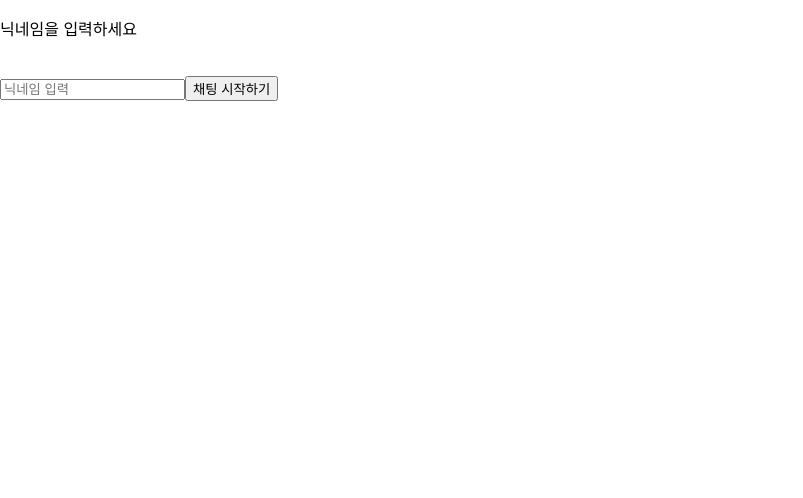
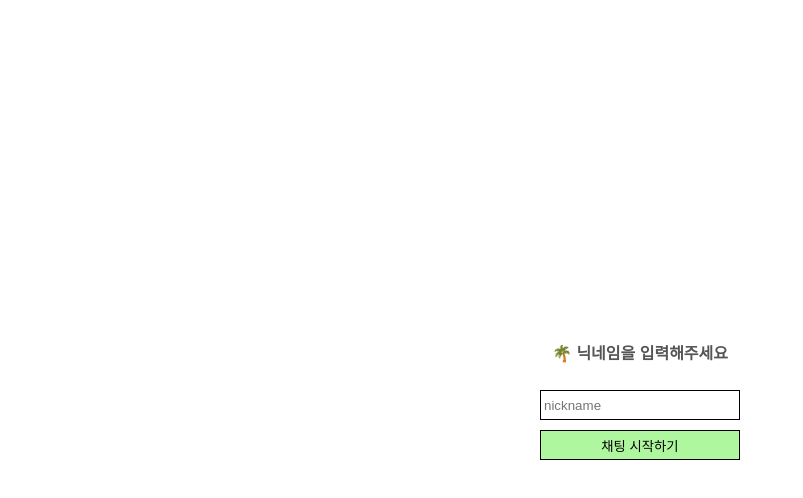
Before and after one commit to butter-cloud/socket-workshop, a React (Create React App) app in the folder client/: page / in a window 1280 px wide. Shown: the top 498 px of the page, without its empty margins (0-803 px from the left). Built offline with nearby package versions, Linux system fonts and the light colour scheme.

Commit message:
apply scss module

```diff
--- a/client/package.json
+++ b/client/package.json
@@ -12,6 +12,7 @@
     "react-router": "^7.5.1",
     "react-router-dom": "^7.5.1",
     "react-scripts": "5.0.1",
+    "sass": "^1.87.0",
     "web-vitals": "^2.1.4"
   },
   "scripts": {
--- a/client/src/pages/Home.jsx
+++ b/client/src/pages/Home.jsx
@@ -1,4 +1,5 @@
 import {useState} from "react";
+import styles from "./Home.module.scss";
 
 export const Home = () => {
     const [nickname, setNickname] = useState("");
@@ -8,21 +9,26 @@ export const Home = () => {
     };
 
     const openChat = () => {
-        localStorage.setItem("nickname", nickname);
+        localStorage.setItem("nickname", nickname.trim());
         setNickname("");
         window.open("/chat", "chatWindow", "left=100, top=10, width=400, height=700")
     }
 
     return(
         <>
-            <p>닉네임을 입력하세요</p><br/>
-            <input
-                type="text"
-                value={nickname}
-                onChange={handleInputChange}
-                placeholder="닉네임 입력"
-            />
-            <button onClick={openChat}>채팅 시작하기</button>
+            <div className={styles.container}>
+                <p className={styles.title}>🌴 닉네임을 입력해주세요</p>
+                <input
+                    type="text"
+                    value={nickname}
+                    onChange={handleInputChange}
+                    className={styles.input}
+                    placeholder="nickname"
+                />
+                <button className={styles.button} onClick={openChat}>
+                    채팅 시작하기
+                </button>
+            </div>
         </>
     )
 }
--- /dev/null
+++ b/client/src/pages/Home.module.scss
@@ -0,0 +1,39 @@
+.container {
+  display: flex;
+  flex-direction: column;
+  align-items: center;
+  justify-content: center;
+  height: 100vh;
+  background: #ffffff;
+  font-family: "Helvetica Neue", sans-serif;
+  color: #333;
+  gap: 10px;
+}
+
+.title {
+  font-size: 1rem;
+  font-weight: bold;
+  color: #555;
+  margin: 0 0 1rem 0;
+}
+
+.input {
+  width: 200px;
+  height: 30px;
+  border: 1px solid #000;
+  padding: 3px;
+  box-sizing: border-box;
+}
+
+.button {
+  width: 200px;
+  height: 30px;
+  background-color: rgba(74, 237, 35, 0.44);
+  cursor: pointer;
+  border: 1px solid #000;
+
+  &:hover {
+    background-color: #fff;
+    border: 1px solid #000;
+  }
+}
--- a/client/src/pages/Chat.jsx
+++ b/client/src/pages/chat/Chat.jsx
@@ -6,6 +6,7 @@ const Chat = () => {
 
     const socketRef = useRef(null);
     const [nickname, setNickname] = useState(defaultName);
+    const [message, setMessage] = useState("")
     const [messages, setMessages] = useState([]);
 
     const emojis = ["🍎", "🍋‍🟩", "🍒", "🍑", "🍈", "🍍", "🍋", "🍅", "🥑", "🌽", "🥕", "🌴"]
@@ -18,16 +19,16 @@ const Chat = () => {
         }
 
         if (!socketRef.current) {
-            const socket = new WebSocket(`ws://localhost:8080/ws/chat?roomId=${roomId}`);
+            const socket = new WebSocket(`ws://192.168.0.3:8080/ws/chat?roomId=${roomId}`);
             socketRef.current = socket;
 
             socket.onopen = () => {
                 const sender = savedNickname.length > 0 ? savedNickname : defaultName
-                const message = {
+                const data = {
                     sender: sender,          // setNickname 세팅 전이므로
                     content: "안녕! 나 들어왔어"
                 }
-                socket.send(JSON.stringify(message));
+                socket.send(JSON.stringify(data));
             };
 
             socket.onmessage = (event) => {
@@ -51,14 +52,18 @@ const Chat = () => {
 
     const sendMessage = () => {
         if (socketRef.current && socketRef.current.readyState === WebSocket.OPEN) {
-            const randomPhrases = phrases[Math.floor(Math.random() * phrases.length)]
-            const message = {
+            const data = {
                 sender: nickname,
-                content: randomPhrases
+                content: message
             }
-            socketRef.current.send(JSON.stringify(message));
+            socketRef.current.send(JSON.stringify(data));
+            setMessage("")
         }
     };
+
+    const handleInputChange = (e) => {
+        setMessage(e.target.value)
+    }
 
     const closeConnection = () => {
         if (socketRef.current && socketRef.current.readyState === WebSocket.OPEN) {
@@ -71,12 +76,19 @@ const Chat = () => {
         <>
             <h2>💬 채팅 페이지</h2>
             <h3>{nickname && `${nickname} 님 안녕하세요`}</h3>
-            <button onClick={sendMessage}>메시지 보내기</button>
+
             <div>
                 {messages.map((msg, i) => (
                     <p key={i}>{msg}</p>
                 ))}
             </div>
+            <input
+                type="text"
+                value={message}
+                onChange={handleInputChange}
+                placeholder="메세지를 입력하세요"
+            />
+            <button onClick={sendMessage} disabled={!message.length > 0}>메시지 보내기</button>
             <button onClick={closeConnection}>채팅 종료하기</button>
         </>
     )
--- a/client/src/routes/AppRoutes.jsx
+++ b/client/src/routes/AppRoutes.jsx
@@ -1,5 +1,5 @@
 import { Route, Routes } from 'react-router';
-import Chat from "../pages/Chat";
+import Chat from "../pages/chat/Chat";
 import Home from "../pages/Home";
 
 const AppRoutes = () => {
```
Also changed, not shown: 1 other file (tests, documents, lock files or other folders).
